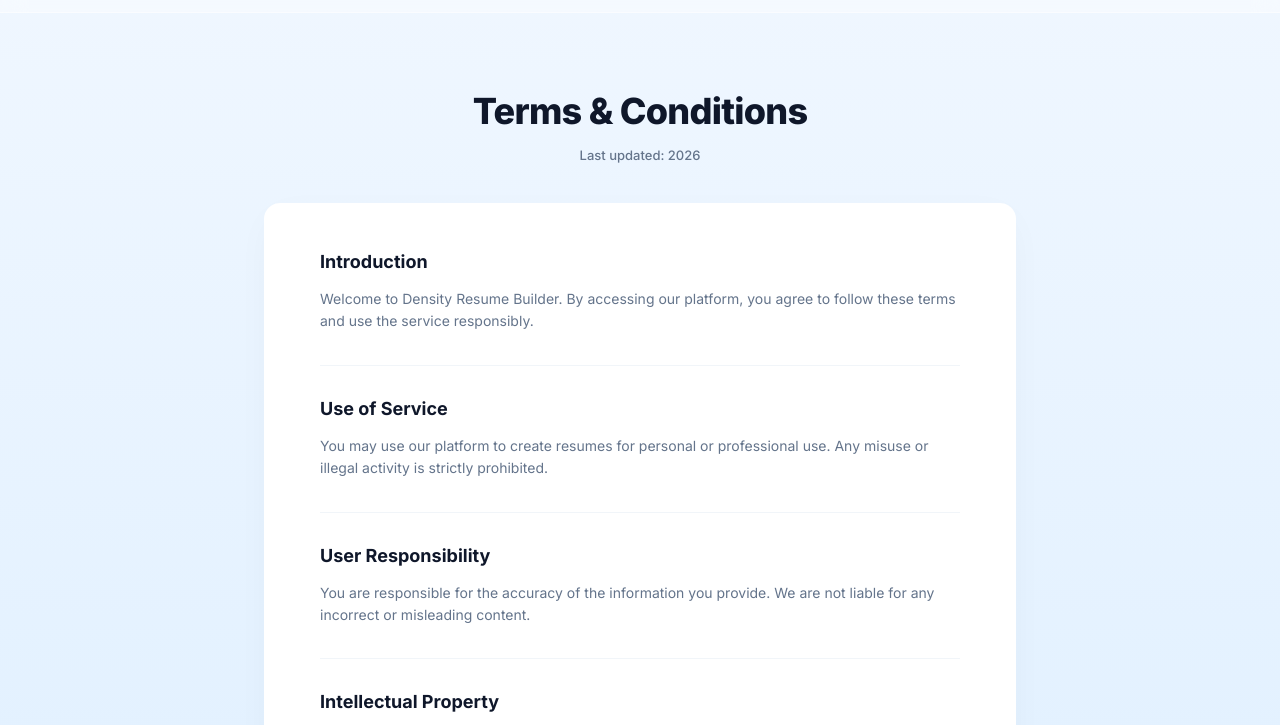
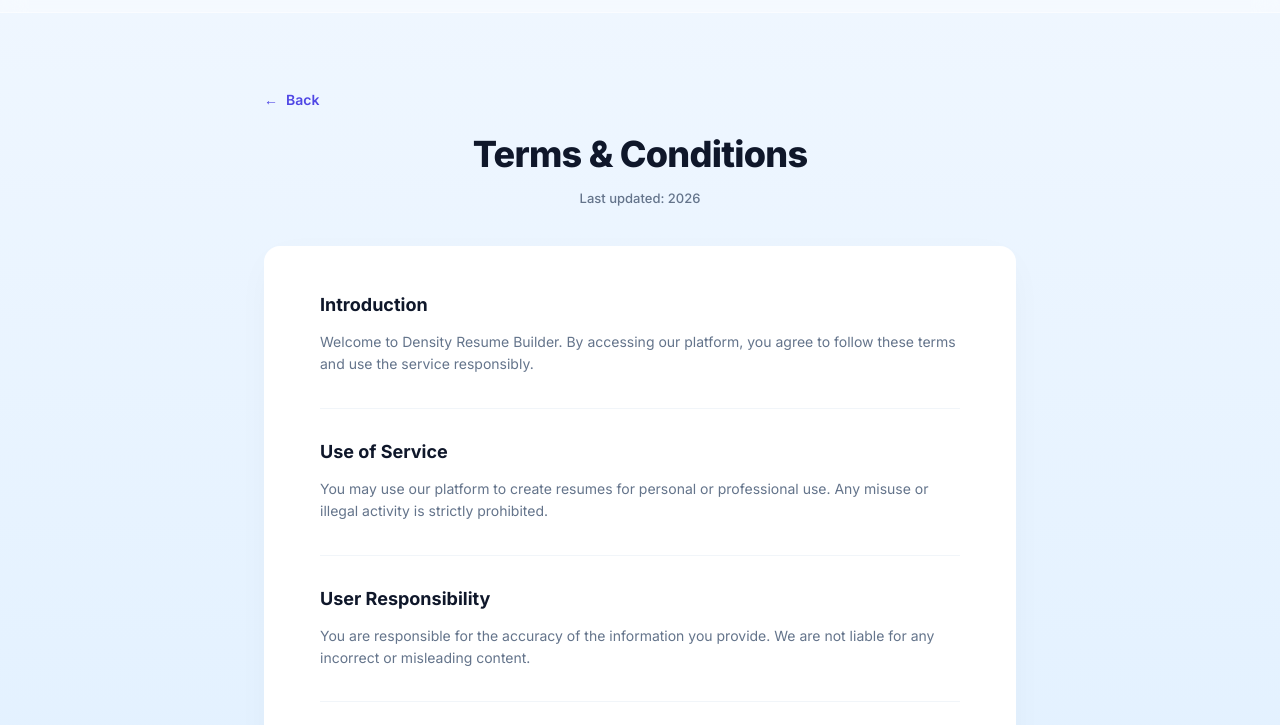
Before and after one commit to shivam76909/Density-Resume-Builder, a plain HTML site: page Resume builder/terms.html in a window 1280 px wide. Shown: the part 51-776 px from the top of the page. Drawn offline with Linux system fonts and the light colour scheme.

Commit message:
Add back link to terms and conditions page
Added a back link to the terms and conditions page.

```diff
--- a/Resume builder/terms.html
+++ b/Resume builder/terms.html
@@ -180,6 +180,9 @@
 
   <!-- PAGE CONTENT -->
   <main class="page-container">
+    <a href="index.html" style="display:inline-flex; align-items:center; gap:8px; color:#4F46E5; text-decoration:none; font-size:14px; font-weight:600; margin-bottom:24px; transition:opacity 0.2s;" onmouseover="this.style.opacity='0.7'" onmouseout="this.style.opacity='1'">
+      <span>&larr;</span> Back
+    </a>
 
     <div class="page-header">
       <h1>Terms & Conditions</h1>
```
